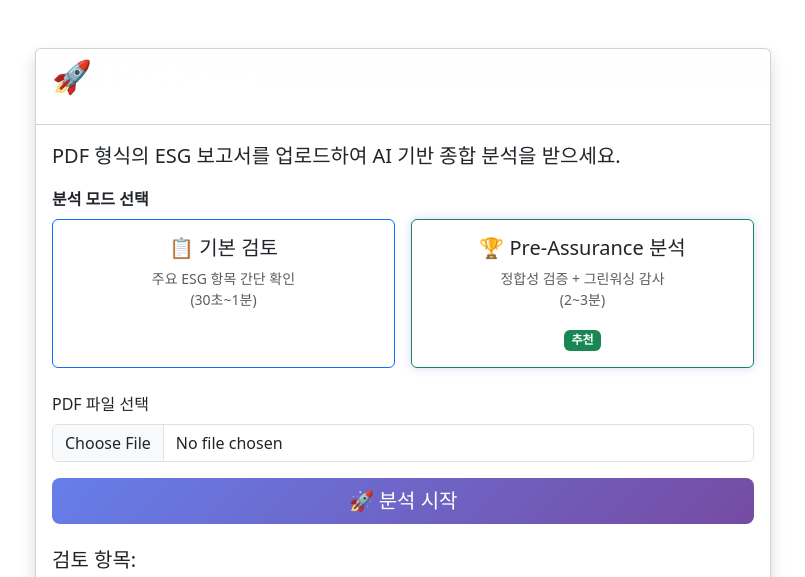
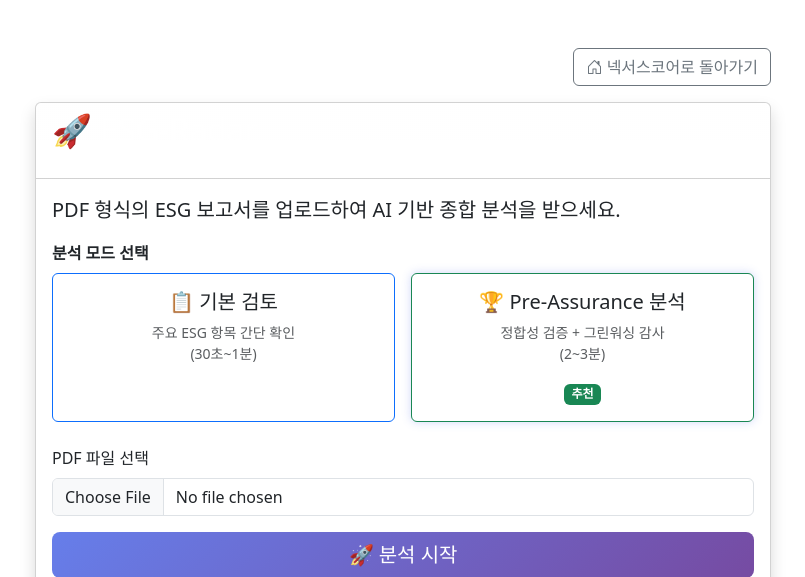
Before and after one commit to jinseok19/ESG_Detect, a Flask app: page / in a window 1280 px wide. Shown: the top 577 px of the page, without its empty margins (237-1042 px from the left). Run offline with Flask 3, Linux system fonts and the light colour scheme.

Commit message:
homepage route

```diff
--- a/templates/index.html
+++ b/templates/index.html
@@ -5,6 +5,7 @@
     <meta name="viewport" content="width=device-width, initial-scale=1.0">
     <title>ESG 보고서 검토 시스템</title>
     <link href="https://cdn.jsdelivr.net/npm/bootstrap@5.3.0/dist/css/bootstrap.min.css" rel="stylesheet">
+    <link rel="stylesheet" href="https://cdn.jsdelivr.net/npm/bootstrap-icons@1.11.0/font/bootstrap-icons.css">
     <script src="https://cdn.jsdelivr.net/npm/bootstrap@5.3.0/dist/js/bootstrap.bundle.min.js"></script>
     <script>
         function showLoading() {
@@ -18,6 +19,13 @@
     <div class="container mt-5">
         <div class="row justify-content-center">
             <div class="col-md-8">
+                <!-- 넥서스코어 돌아가기 버튼 -->
+                <div class="text-end mb-3">
+                    <a href="https://nexuscore.all4fit.co.kr/" class="btn btn-outline-secondary">
+                        <i class="bi bi-house-door"></i> 넥서스코어로 돌아가기
+                    </a>
+                </div>
+
                 {% with messages = get_flashed_messages(with_categories=true) %}
                     {% if messages %}
                         {% for category, message in messages %}
```
Also changed, not shown: templates/dashboard.html (+8 -3 lines), templates/result.html (+8 -3 lines).
